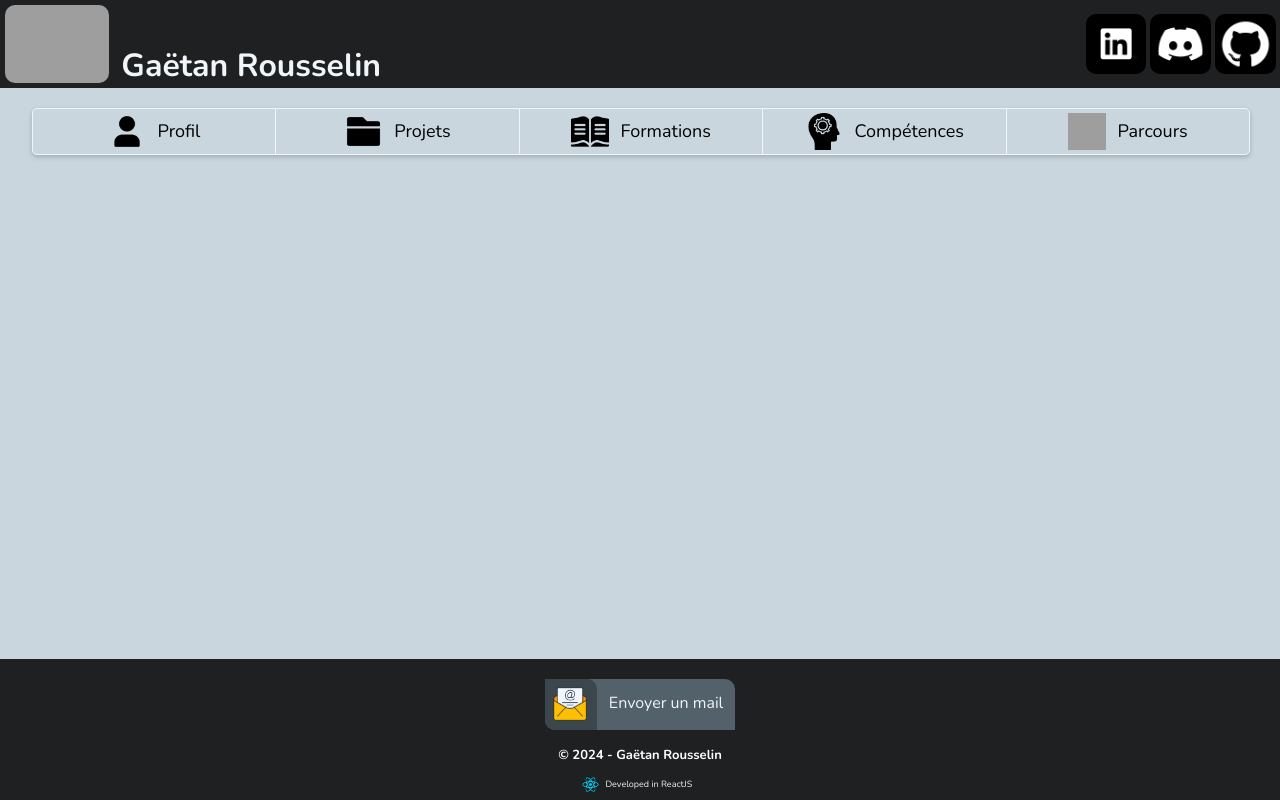
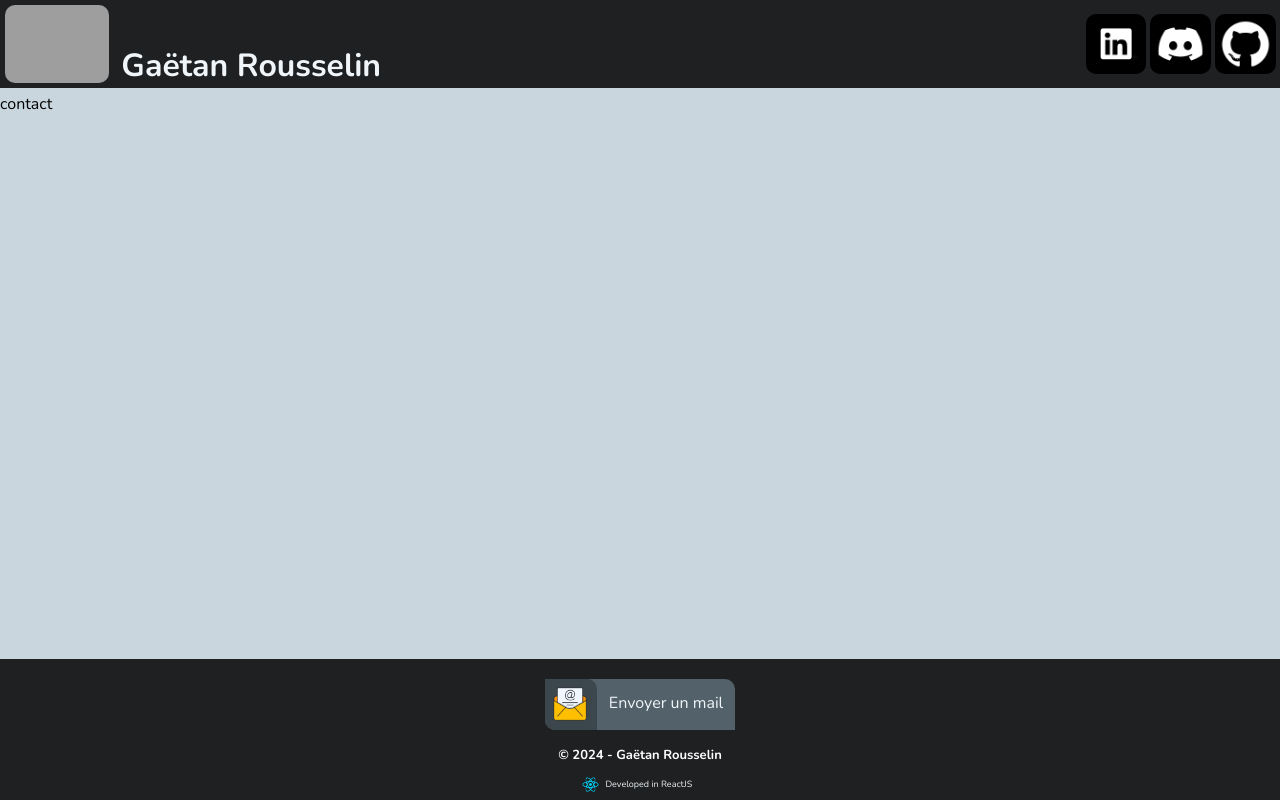
Before and after one commit to Olegueyan/Portfolio, a React (Vite) app: page /contact in a window 1280 px wide. Built offline with nearby package versions, Linux system fonts and the light colour scheme; grey boxes are pictures that could not be loaded.

Commit message:
Creation of Router and HomePage/ContactPage

```diff
--- a/src/App.tsx
+++ b/src/App.tsx
@@ -1,50 +1,16 @@
-import Navbar from "./component/Navbar.tsx";
-import Footer from "./component/Footer.tsx";
-import {Fragment, useState} from "react";
-import Menubar from "./component/partial/Menubar.tsx";
+import {Route, Routes} from "react-router-dom";
+import {HomePage} from "./page/HomePage.tsx";
+import {Fragment} from "react";
+import {ContactPage} from "./page/ContactPage.tsx";
 
 function App()
 {
-    const [/*activeView*/, setActiveView] = useState("profil");
-
-    const MenuProps =
-    [
-        {
-            value: "Profil",
-            icon: "/profile.png",
-            action: () => {setActiveView("profile")}
-        },
-        {
-            value: "Projets",
-            icon: "/project.png",
-            action: () => {setActiveView("project")}
-        },
-        {
-            value: "Formations",
-            icon: "/formations.png",
-            action: () => {setActiveView("formations")}
-        },
-        {
-            value: "Compétences",
-            icon: "/skills.png",
-            action: () => {setActiveView("skills")}
-        },
-        {
-            value: "Parcours",
-            icon: "/career.png",
-            action: () => {setActiveView("career")}
-        }
-    ]
-
     return (
         <Fragment>
-            <Navbar />
-
-            <div className="mt-3 mt-2 mr-5 ml-5">
-                <Menubar props={MenuProps} />
-            </div>
-
-            <Footer />
+            <Routes>
+                <Route path="/" Component={HomePage} />
+                <Route path="/contact" Component={ContactPage} />
+            </Routes>
         </Fragment>
     )
 }
--- a/src/main.tsx
+++ b/src/main.tsx
@@ -3,9 +3,12 @@ import ReactDOM from 'react-dom/client'
 import App from './App.tsx'
 
 import "./style/app.scss";
+import {BrowserRouter} from "react-router-dom";
 
 ReactDOM.createRoot(document.getElementById('root')!).render(
   <React.StrictMode>
-    <App />
+    <BrowserRouter>
+        <App />
+    </BrowserRouter>
   </React.StrictMode>
 )
--- /dev/null
+++ b/src/page/ContactPage.tsx
@@ -0,0 +1,18 @@
+import {Fragment} from "react";
+import Navbar from "../component/Navbar.tsx";
+import Footer from "../component/Footer.tsx";
+
+export function ContactPage()
+{
+    return (
+        <Fragment>
+            <Navbar />
+
+            <div>
+                contact
+            </div>
+
+            <Footer />
+        </Fragment>
+    );
+}
--- /dev/null
+++ b/src/page/HomePage.tsx
@@ -0,0 +1,50 @@
+import {Fragment, useState} from "react";
+import Navbar from "../component/Navbar.tsx";
+import Menubar from "../component/partial/Menubar.tsx";
+import Footer from "../component/Footer.tsx";
+
+export function HomePage()
+{
+    const [/*activeView*/, setActiveView] = useState("profil");
+
+    const MenuProps =
+        [
+            {
+                value: "Profil",
+                icon: "/profile.png",
+                action: () => {setActiveView("profile")}
+            },
+            {
+                value: "Projets",
+                icon: "/project.png",
+                action: () => {setActiveView("project")}
+            },
+            {
+                value: "Formations",
+                icon: "/formations.png",
+                action: () => {setActiveView("formations")}
+            },
+            {
+                value: "Compétences",
+                icon: "/skills.png",
+                action: () => {setActiveView("skills")}
+            },
+            {
+                value: "Parcours",
+                icon: "/career.png",
+                action: () => {setActiveView("career")}
+            }
+        ]
+
+    return (
+        <Fragment>
+            <Navbar />
+
+            <div className="mt-3 mt-2 mr-5 ml-5">
+                <Menubar props={MenuProps} />
+            </div>
+
+            <Footer />
+        </Fragment>
+    );
+}
```
